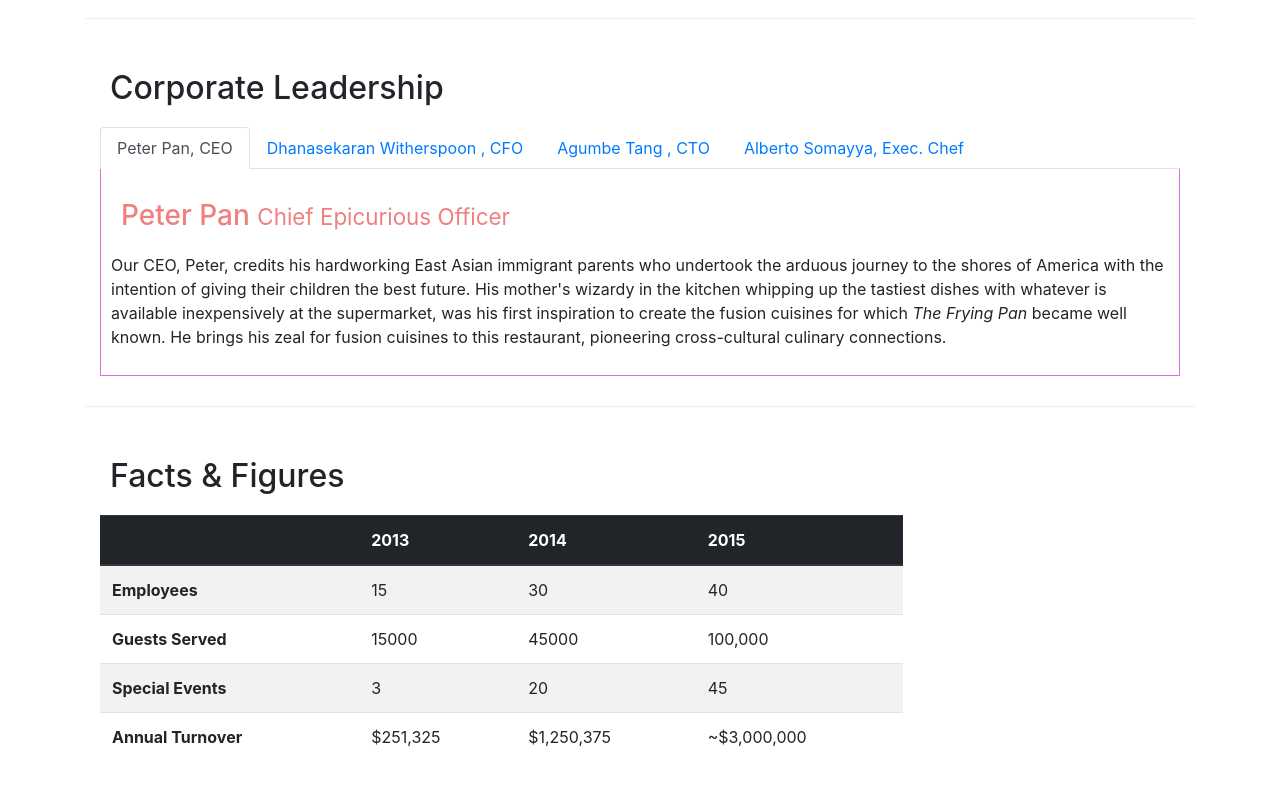
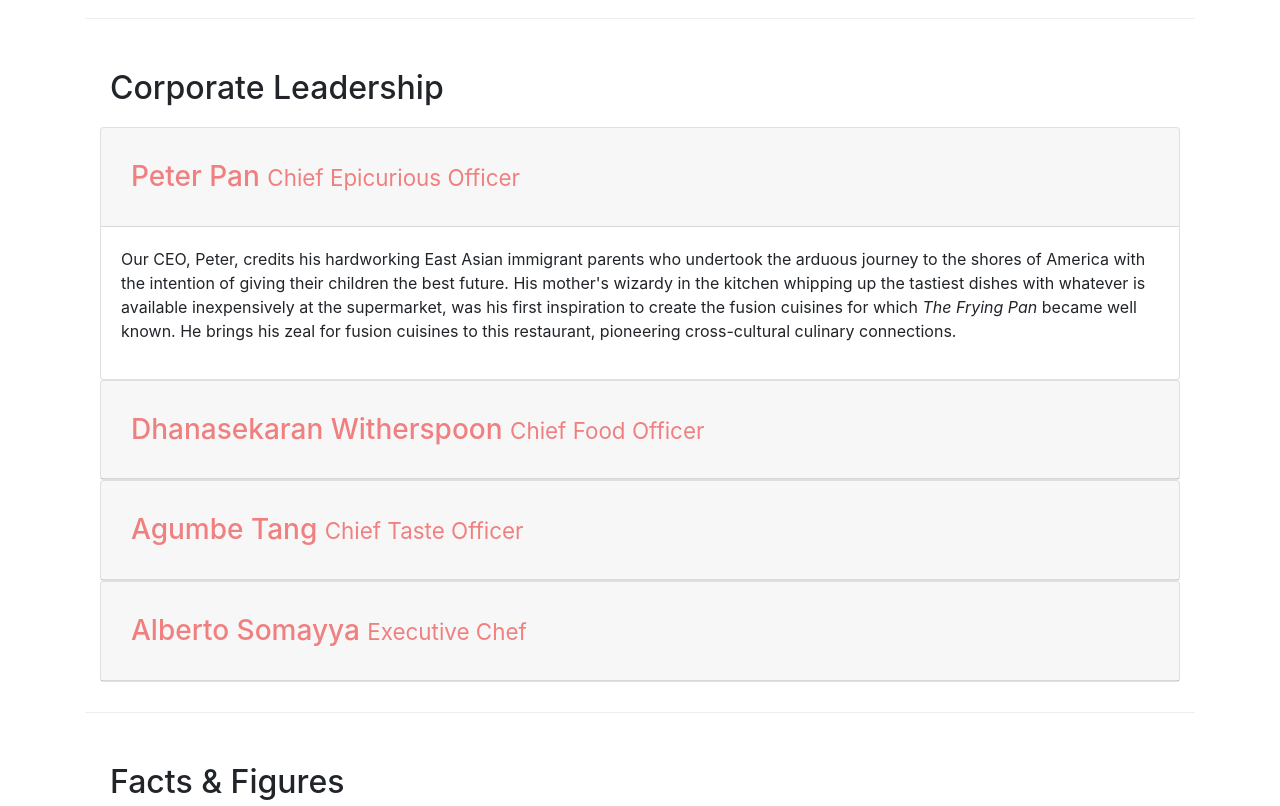
Before and after one commit to SezalVerma/conFusion, a website: page aboutus.html in a window 1280 px wide. Shown: the part 990-1796 px from the top of the page. Drawn offline with nearby package versions, Linux system fonts and the light colour scheme.

Commit message:
Accordian

```diff
--- a/aboutus.html
+++ b/aboutus.html
@@ -110,7 +110,9 @@
             <div class="col-12">
                 <h2>Corporate Leadership</h2>
 
-                <ul class=" nav nav-tabs">
+                <!-- ***************************   Nav- Tabs   **************************************** -->
+
+                <!-- <ul class=" nav nav-tabs">
                     <li class="nav-item">
                         <a  class="nav-link active" href="#peter" data-toggle="tab" role="tab">
                             Peter Pan, CEO
@@ -154,7 +156,64 @@
                          <p  class="d-none d-sm-block"> Award winning three-star Michelin chef with wide International experience having worked closely with whos-who in the culinary world, he specializes in creating mouthwatering Indo-Italian fusion experiences. He says, <em>Put together the cuisines from the two craziest cultures, and you get a winning hit! Amma Mia!</em></p>
                     </div>
 
+                </div> -->
+
+
+                <!-- ********************************  Accordian  ************************************ -->
+
+              <div id="accordian">
+                <div class="card">
+                    <div class="card-header" role="tab" id="peterhead">
+                        <h3 class="mb-0">
+                            <a data-toggle="collapse" data-target="#peter">
+                                Peter Pan <small>Chief Epicurious Officer</small>   </a>
+                        </h3>
+                    </div >
+                    <div class="collapse show" data-parent="#accordian" id="peter">
+                        <div class="card-body">
+                            <p class="d-none d-sm-block" > Our CEO, Peter, credits his hardworking East Asian immigrant parents who undertook the arduous journey to the shores of America with the intention of giving their children the best future. His mother's wizardy in the kitchen whipping up the tastiest dishes with whatever is available inexpensively at the supermarket, was his first inspiration to create the fusion cuisines for which <em>The Frying Pan</em> became well known. He brings his zeal for fusion cuisines to this restaurant, pioneering cross-cultural culinary connections.</p>
+                        </div>
+                    </div>
                 </div>
+                <div class="card">
+                    <div class="card-header" role="tab" id="dannyhead">
+                        <h3 class="mb-0">
+                            <a data-toggle="collapse" data-target="#danny">
+                                Dhanasekaran Witherspoon <small>Chief Food Officer</small>
+                            </a>
+                        </h3>
+                    </div>
+                    <div class="collapse " data-parent="#accordian" id="danny">
+                        <div class="card-body">
+                            <p  class="d-none d-sm-block"> Our CFO, Danny, as he is affectionately referred to by his colleagues, comes from a long established family tradition in farming and produce. His experiences growing up on a farm in the Australian outback gave him great appreciation for varieties of food sources. As he puts it in his own words, <em>Everything that runs, wins, and everything that stays, pays!</em></p>
+                        </div>
+                    </div>
+                </div>
+                <div class="card">
+                    <div class="card-header" role="tab" id="agumbehead">
+                        <h3 class="mb-0">
+                            <a data-toggle="collapse" data-target="#agumbe">
+                                Agumbe Tang <small>Chief Taste Officer</small>
+                            </a>
+                        </h3>
+                    </div>
+                    <div class="collapse " id="agumbe" data-parent="#accordian">
+                        <p  class="d-none d-sm-block"> Blessed with the most discerning gustatory sense, Agumbe, our CTO, personally ensures that every dish that we serve meets his exacting tastes. Our chefs dread the tongue lashing that ensues if their dish does not meet his exacting standards. He lives by his motto, <em>You click only if you survive my lick.</em></p>
+                    </div>
+                </div>
+                <div class="card">
+                    <div class="card-header" id="albertohead" role="tab">
+                        <h3 class="mb-0">
+                            <a data-toggle="collapse" data-target="#alberto">
+                                Alberto Somayya <small>Executive Chef</small>
+                            </a>
+                        </h3>
+                    </div>
+                    <div class="collapse" id="alberto" data-parent="#accordian">
+                        <p  class="d-none d-sm-block"> Award winning three-star Michelin chef with wide International experience having worked closely with whos-who in the culinary world, he specializes in creating mouthwatering Indo-Italian fusion experiences. He says, <em>Put together the cuisines from the two craziest cultures, and you get a winning hit! Amma Mia!</em></p>
+                    </div>
+                </div>
+               </div>
              </div>
        </div>
 
```
Also changed, not shown: css/styles.css (line endings or trailing spaces).
